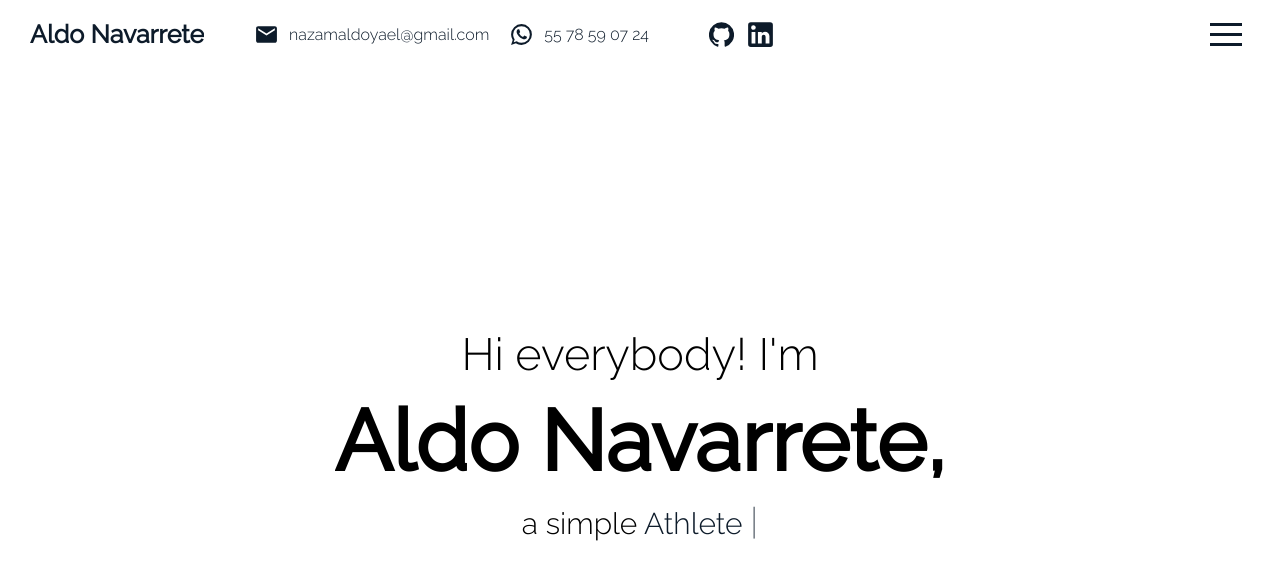
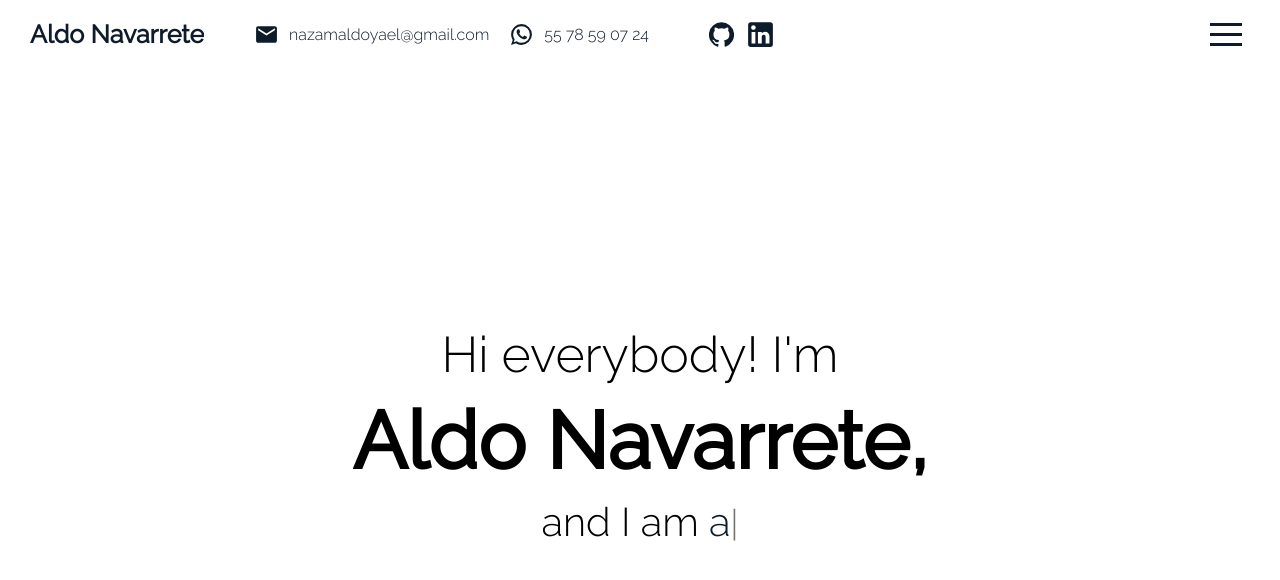
Before and after one commit to aldonavarretefp/Portfolio, a React (Create React App) app: page / in a window 1280 px wide. Shown: the top 580 px of the page. Built offline with nearby package versions, Linux system fonts and the light colour scheme.

Commit message:
change messages

```diff
--- a/src/app.scss
+++ b/src/app.scss
@@ -25,8 +25,6 @@
                 width: 100vw;
                 height:  calc(100vh - 70px);
                 scroll-snap-align: start;
-
-
             }
         }
     }
--- a/src/components/Intro/Intro.jsx
+++ b/src/components/Intro/Intro.jsx
@@ -12,8 +12,8 @@ export default function Intro() {
         init(textRef.current, {
             showCursor: true,
             backSpeed:  40,
-            typeSpeed:  90,
-            strings: ['Software Developer .','Athlete .', 'Enthusiastic .','future Software Engineer .' ]
+            typeSpeed:  40,
+            strings: ['happy to see you here!.','a software developer.','an athlete.', 'an enthusiastic.','a future software engineer.','a student.','an autodidact.' ]
         });
     },[])
 
@@ -25,7 +25,7 @@ export default function Intro() {
                 <div className="wrapper">
                     <h2>Hi everybody! I'm</h2>
                     <h1>Aldo Navarrete,</h1>
-                    <h3>a simple <span ref={textRef}></span></h3>
+                    <h3>and I am <code ref={textRef}></code></h3>
                 </div>
                 <a href="#portfolio">
                     <img src="assets/down-arrow.png" alt="Flecha_abajo" />
--- a/src/components/Intro/intro.scss
+++ b/src/components/Intro/intro.scss
@@ -54,30 +54,31 @@
             align-items: center;
 
             h1{
-                font-size:85px;
+                font-size:80px;
                 margin: 10px 0;
                 font-weight: 700;
+
                 @include mobile{
                     font-size:40px;
                 }
 
             }
             h2{
-                font-size:45px;
+                font-size:50px;;
                 font-weight: 300;
                 @include mobile{
                     font-size:25px;
                 }
             }
             h3{
-                font-size:30px;
+                font-size:40px;
                 font-weight: 300;
                 @include mobile{
                     font-size:25px;
                 }
 
-                span{
-                    font-size:inherit;
+                code{
+                    font-size:40px;
                     color: $mainColor;
                 }
                 .ityped-cursor {
```
